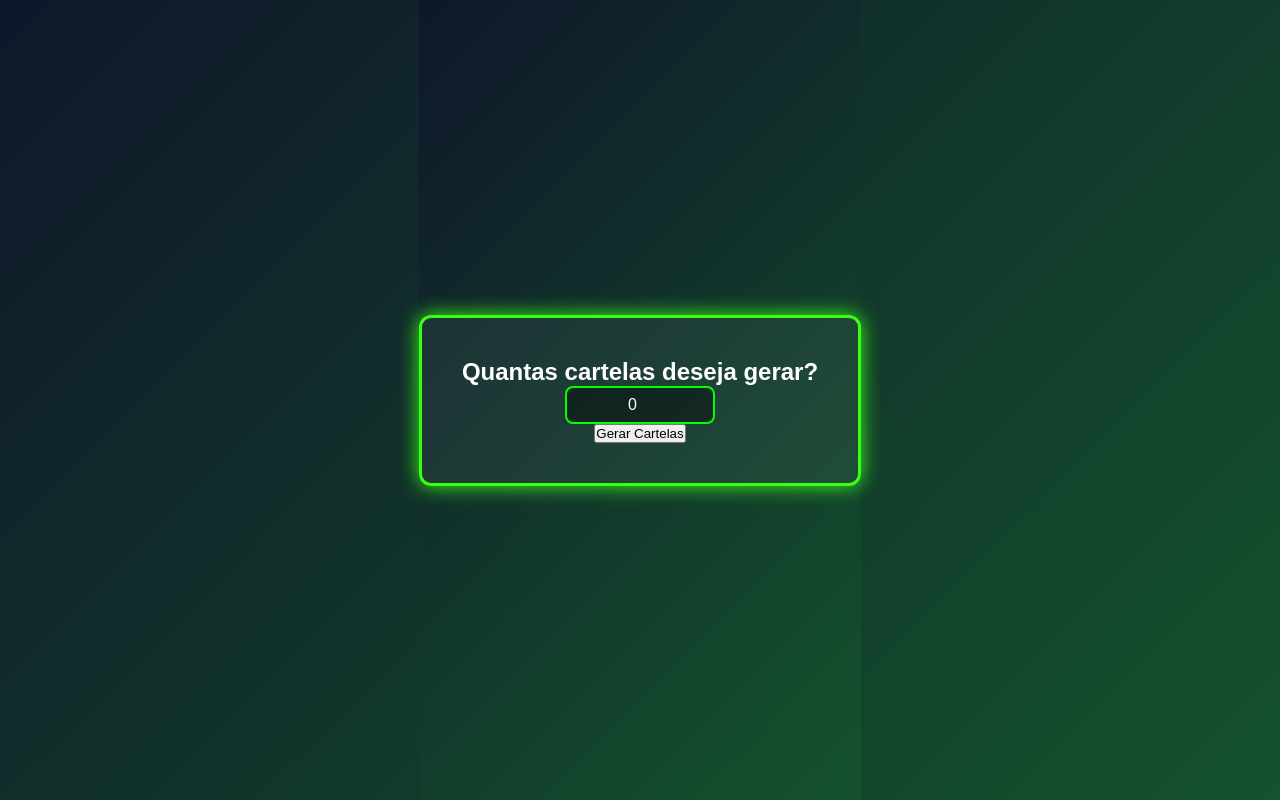
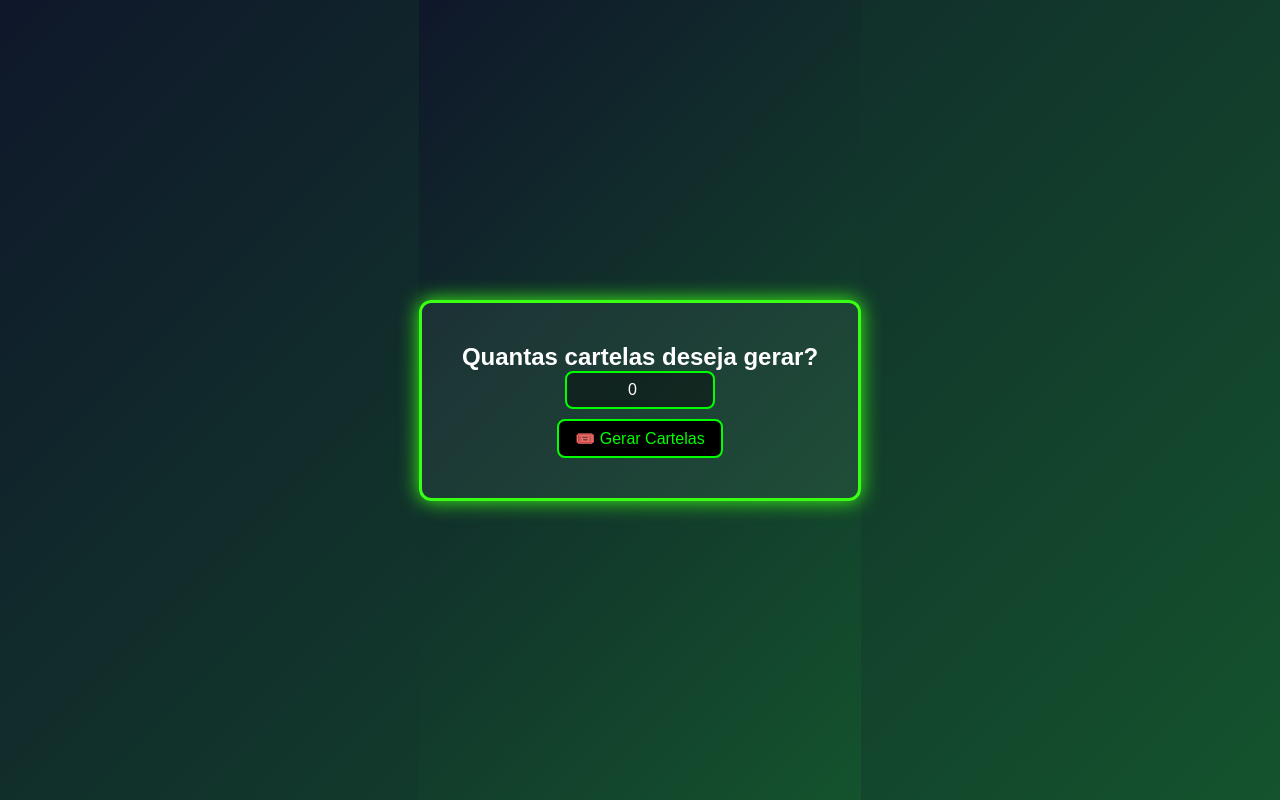
Before and after one commit to blinbingo/bingo, a Next.js app: page /simulador in a window 1280 px wide. Built offline with nearby package versions, Linux system fonts and the light colour scheme.

Commit message:
Update simulador.js

```diff
--- a/pages/simulador.js
+++ b/pages/simulador.js
@@ -114,13 +114,15 @@ export default function Simulador() {
           <h2>Quantas cartelas deseja gerar?</h2>
 <input
   type="number"
+  min="1"
   value={quantidadeCartelas}
-            onChange={(e) => setQuantidadeCartelas(parseInt(e.target.value))}
+  onChange={(e) => setQuantidadeCartelas(e.target.value)}
 />
 <br />
-          <button onClick={() => setCartelas(gerarCartelas(quantidadeCartelas))}>
-            Gerar Cartelas
+<button className="generate-button" onClick={gerarCartelas}>
+  🎟️ Gerar Cartelas
 </button>
+
         </div>
       ) : (
         <>
```
Lines whose indentation alone changed are shown as unchanged.
